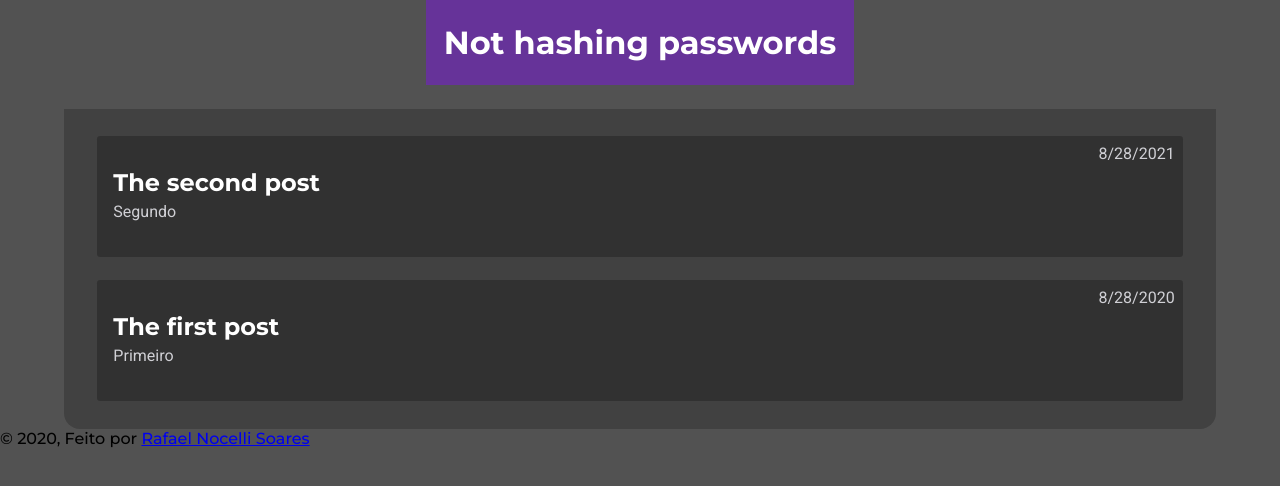
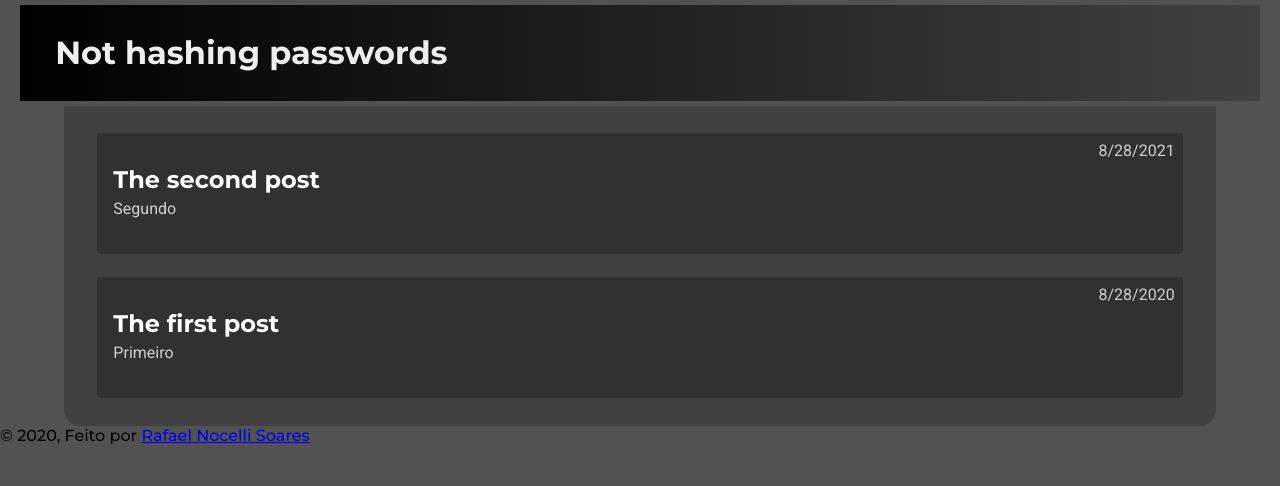
Before and after one commit to Nocelli/gatsby_blog, a Gatsby site: page / in a window 1280 px wide. Built offline with nearby package versions, Linux system fonts and the light colour scheme; Gatsby itself is replaced by a stand-in of ours.

Commit message:
:lipstick: - Changes to the header component css

```diff
--- a/src/components/header/index.js
+++ b/src/components/header/index.js
@@ -1,29 +1,15 @@
-import { Link } from "gatsby"
+import { Link, StaticQuery } from "gatsby"
+import BackgroundImage from 'gatsby-background-image'
 import PropTypes from "prop-types"
 import React from "react"
 
+import "./styles.css"
+
 const Header = ({ siteTitle }) => (
-  <header
-    style={{
-      background: `rebeccapurple`,
-      marginBottom: `1.45rem`,
-    }}
-  >
-    <div
-      style={{
-        margin: `0 auto`,
-        maxWidth: 960,
-        padding: `1.45rem 1.0875rem`,
-      }}
-    >
-      <h1 style={{ margin: 0 }}>
-        <Link
-          to="/"
-          style={{
-            color: `white`,
-            textDecoration: `none`,
-          }}
-        >
+  <header id='header'>
+    <div>
+      <h1>
+        <Link to="/">
           {siteTitle}
         </Link>
       </h1>
--- /dev/null
+++ b/src/components/header/styles.css
@@ -0,0 +1,23 @@
+#header {
+    display: flex;
+    align-items: center;
+    justify-content: flex-start;
+    width: 100%;
+    height: 6em;
+    background: rgb(0,0,0);
+    background: linear-gradient(90deg, rgba(0,0,0,1) 0%, rgba(65,65,65,1) 100%, rgba(81,81,81,1) 100%);
+    margin: 0.3em 0;
+    font-family: 'Poppins', sans-serif;
+}
+
+#header div{
+    padding: .2em;
+    margin: 0 2em;
+}
+
+#header div h1 a{
+    text-decoration: none;
+    font-size: 1em;
+    font-weight: 700;
+    color: #eee;
+}
```
